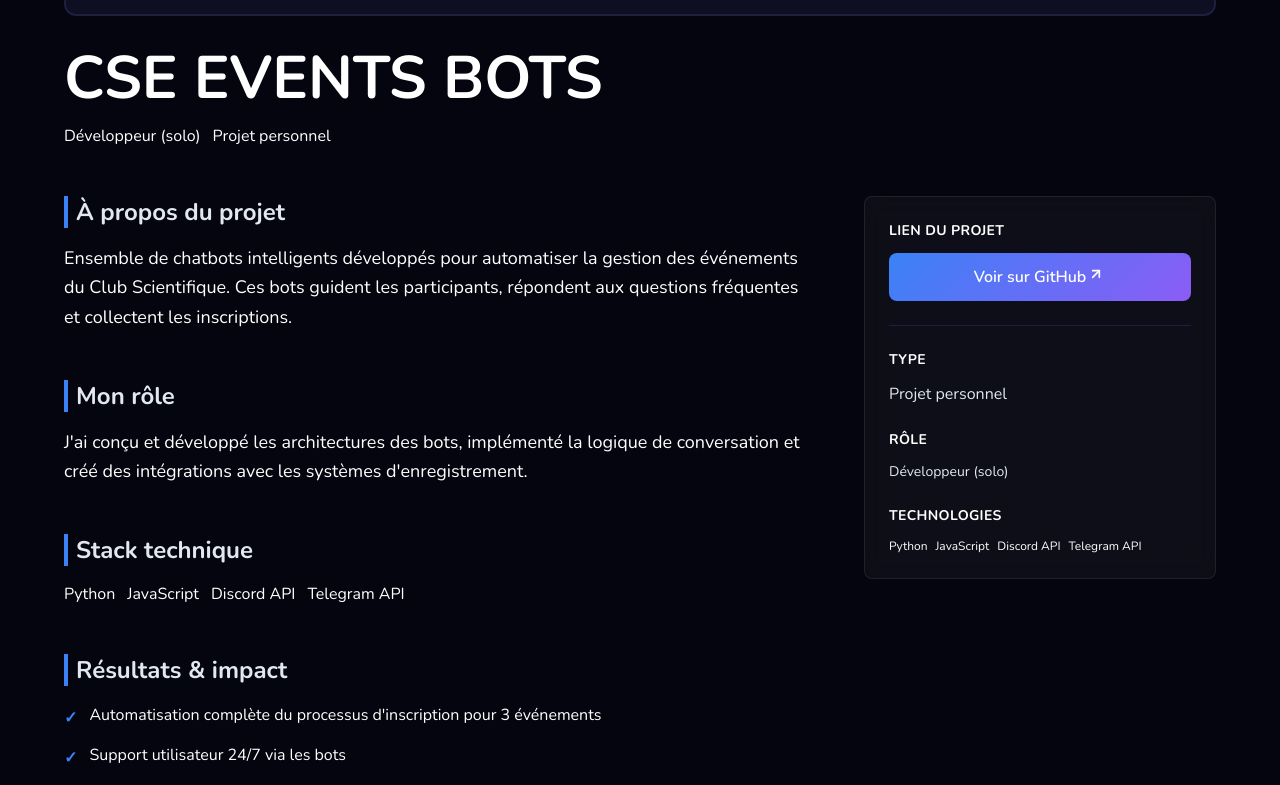
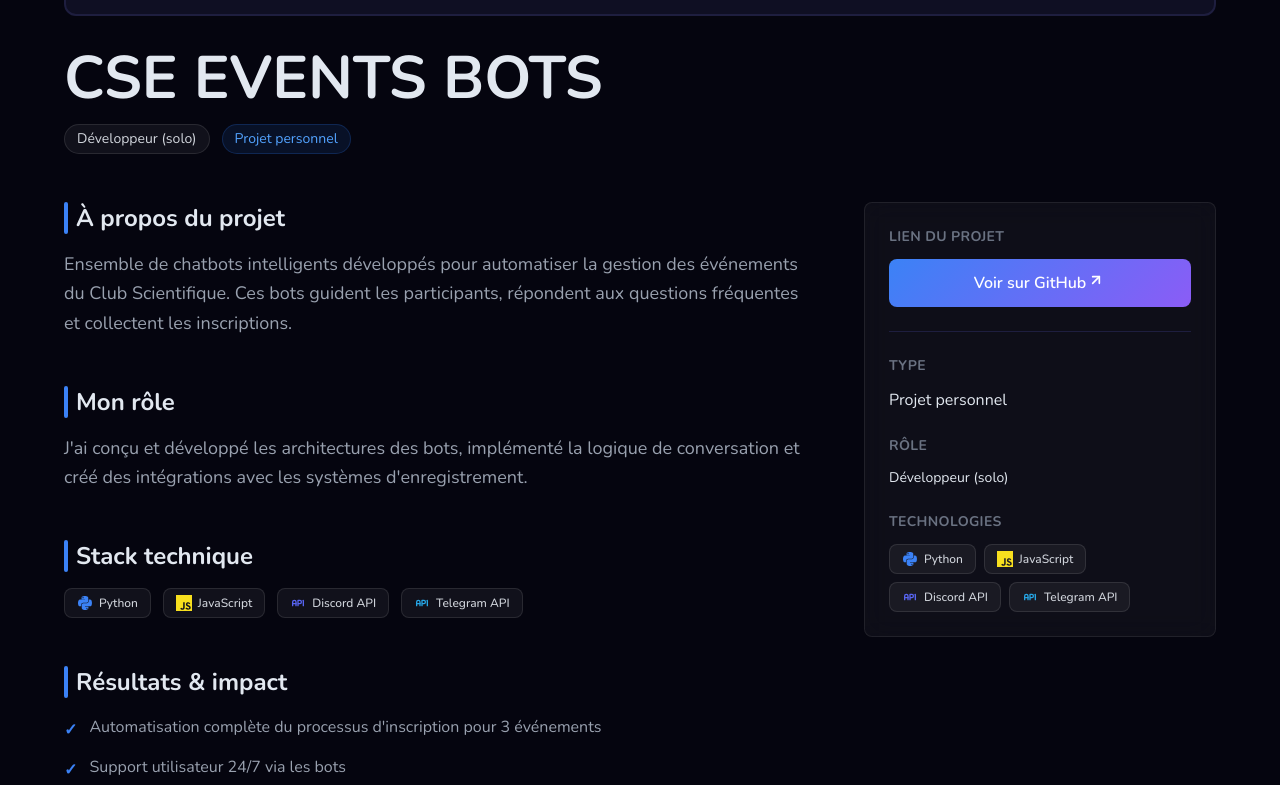
Before and after one commit to AnesHannachi/portfolio-v2, a Next.js app: page /projects/cse-bots in a window 1280 px wide. Shown: the part 800-1585 px from the top of the page. Built offline with nearby package versions, Linux system fonts and the light colour scheme.

Commit message:
feat: add photo feature to the technologies

```diff
--- a/src/components/ProjectDetail.jsx
+++ b/src/components/ProjectDetail.jsx
@@ -1,20 +1,66 @@
 'use client';
 
 import { ArrowUpRight } from 'lucide-react';
+import { FaReact, FaNodeJs, FaPython } from 'react-icons/fa';
+import {
+  SiNextdotjs,
+  SiTailwindcss,
+  SiMongodb,
+  SiExpress,
+  SiLangchain,
+  SiJavascript,
+} from 'react-icons/si';
+import { TbApi } from 'react-icons/tb';
+import { FaDatabase } from 'react-icons/fa';
+
+// Map tech name → { icon, color }
+const techIcons = {
+  'Next.js':      { icon: SiNextdotjs,   color: '#ffffff' },
+  'React.js':     { icon: FaReact,       color: '#61DAFB' },
+  'Tailwind CSS': { icon: SiTailwindcss, color: '#38BDF8' },
+  'Node.js':      { icon: FaNodeJs,      color: '#6BBF47' },
+  'Express':      { icon: SiExpress,     color: '#ffffff' },
+  'MongoDB':      { icon: SiMongodb,     color: '#47A248' },
+  'Python':       { icon: FaPython,      color: '#3B82F6' },
+  'JavaScript':   { icon: SiJavascript,  color: '#F7DF1E' },
+  'LangChain':    { icon: SiLangchain,   color: '#1C3C3C' },
+  'LangGraph':    { icon: FaDatabase,    color: '#7C3AED' },
+  'LLM APIs':     { icon: TbApi,         color: '#F97316' },
+  'APIs':         { icon: TbApi,         color: '#F97316' },
+  'Discord API':  { icon: TbApi,         color: '#5865F2' },
+  'Telegram API': { icon: TbApi,         color: '#26A5E4' },
+  'Claude API':   { icon: TbApi,         color: '#F97316' },
+  'GPT-4':        { icon: TbApi,         color: '#10A37F' },
+  'JWT Auth':     { icon: TbApi,         color: '#FB923C' },
+  'API REST':     { icon: TbApi,         color: '#F97316' },
+};
+
+function TechBadge({ tech }) {
+  const entry = techIcons[tech];
+  const Icon = entry?.icon;
+  const color = entry?.color ?? '#94a3b8';
+
+  return (
+    <div className="flex items-center gap-1.5 px-3 py-1.5 rounded-lg bg-white/5 border border-white/10">
+      {Icon && <Icon style={{ color }} className="w-4 h-4 flex-shrink-0" />}
+      <span className="text-xs font-medium text-gray-300 whitespace-nowrap">{tech}</span>
+    </div>
+  );
+}
 
 const projectData = {
   esiflow: {
     title: 'ESIFLOW',
-    role: 'UI/UX Designer & Développeur Front-End',
-    type: 'Projet d\'équipe',
-    description: 'Plateforme web pour optimiser la gestion des équipements et des opérations de maintenance à l\'ESI.',
-    fullDescription: 'ESIFLOW est une plateforme web développée pour centraliser et simplifier la gestion des équipements et des opérations de maintenance au sein de l\'école. Elle permet aux administrateurs de suivre l\'état des équipements, de planifier les maintenances et d\'améliorer les workflows organisationnels.',
-    myRole: 'J\'ai conçu l\'interface utilisateur en mettant l\'accent sur l\'accessibilité et l\'expérience utilisateur, puis j\'ai développé les composants React et intégré la logique frontend pour garantir une expérience fluide.',
+    role: "UI/UX Designer & Développeur Front-End",
+    type: "Projet d'équipe",
+    description: "Plateforme web pour optimiser la gestion des équipements et des opérations de maintenance à l'ESI.",
+    fullDescription: "ESIFLOW est une plateforme web développée pour centraliser et simplifier la gestion des équipements et des opérations de maintenance au sein de l'école. Elle permet aux administrateurs de suivre l'état des équipements, de planifier les maintenances et d'améliorer les workflows organisationnels.",
+    myRole: "J'ai conçu l'interface utilisateur en mettant l'accent sur l'accessibilité et l'expérience utilisateur, puis j'ai développé les composants React et intégré la logique frontend pour garantir une expérience fluide.",
     stack: ['Next.js', 'React.js', 'Tailwind CSS', 'API REST'],
     impact: [
-      'Interface intuitive réduisant le temps d\'apprentissage des utilisateurs',
-      'Amélioration de 30% de l\'efficacité des workflows de maintenance',
-      'Tableau de bord en temps réel pour le suivi des équipements',
+      "Interface intuitive réduisant le temps d'apprentissage des utilisateurs",
+      "Amélioration de 30% de l'efficacité des workflows de maintenance",
+      "Tableau de bord en temps réel pour le suivi des équipements",
     ],
     github: 'https://github.com/AnesHannachi',
   },
@@ -23,8 +69,8 @@ const projectData = {
     role: 'Développeur Full-Stack (solo)',
     type: 'Projet personnel',
     description: 'Plateforme permettant aux étudiants ESI de calculer leurs moyennes et suivre leur progression via un dashboard avancé.',
-    fullDescription: 'ESI GRADE est une application complète permettant aux étudiants de gérer leurs notes académiques. Elle offre un système de calcul automatisé des moyennes, un historique détaillé et des visualisations graphiques pour suivre la progression académique.',
-    myRole: 'J\'ai développé l\'application de bout en bout, du backend (Node.js + Express) à la base de données (MongoDB) et le frontend (Next.js), implémentant des algorithmes de calcul complexes et une interface responsive.',
+    fullDescription: "ESI GRADE est une application complète permettant aux étudiants de gérer leurs notes académiques. Elle offre un système de calcul automatisé des moyennes, un historique détaillé et des visualisations graphiques pour suivre la progression académique.",
+    myRole: "J'ai développé l'application de bout en bout, du backend (Node.js + Express) à la base de données (MongoDB) et le frontend (Next.js), implémentant des algorithmes de calcul complexes et une interface responsive.",
     stack: ['Next.js', 'Node.js', 'Express', 'MongoDB', 'JWT Auth'],
     impact: [
       'Plus de 50 étudiants utilisant la plateforme',
@@ -38,13 +84,13 @@ const projectData = {
     role: 'Développeur (solo)',
     type: 'Projet personnel',
     description: 'Chatbots pour les événements du CSE (DataHack, InnovDigitale, CCC) pour guider les participants et automatiser les flux de travail.',
-    fullDescription: 'Ensemble de chatbots intelligents développés pour automatiser la gestion des événements du Club Scientifique. Ces bots guident les participants, répondent aux questions fréquentes et collectent les inscriptions.',
-    myRole: 'J\'ai conçu et développé les architectures des bots, implémenté la logique de conversation et créé des intégrations avec les systèmes d\'enregistrement.',
+    fullDescription: "Ensemble de chatbots intelligents développés pour automatiser la gestion des événements du Club Scientifique. Ces bots guident les participants, répondent aux questions fréquentes et collectent les inscriptions.",
+    myRole: "J'ai conçu et développé les architectures des bots, implémenté la logique de conversation et créé des intégrations avec les systèmes d'enregistrement.",
     stack: ['Python', 'JavaScript', 'Discord API', 'Telegram API'],
     impact: [
-      'Automatisation complète du processus d\'inscription pour 3 événements',
+      "Automatisation complète du processus d'inscription pour 3 événements",
       'Support utilisateur 24/7 via les bots',
-      'Amélioration significative de l\'expérience participant',
+      "Amélioration significative de l'expérience participant",
     ],
     github: 'https://github.com/AnesHannachi',
   },
@@ -53,11 +99,11 @@ const projectData = {
     role: 'Développeur des fonctions agents',
     type: 'Projet académique',
     description: 'Architecture multi-agents IA basée sur des LLMs capable de réparer et maintenir du code de manière autonome.',
-    fullDescription: 'The Refactoring Swarm est un système innovative utilisant une architecture multi-agents IA. Chaque agent spécialisé (analyseur, refactoriseur, testeur) travaille ensemble pour améliorer et maintenir du code source de manière autonome.',
-    myRole: 'J\'ai développé les fonctions d\'orchestration des agents, implémenté la logique de communication inter-agents et créé les pipelines d\'analyse de code avec LangChain et LangGraph.',
+    fullDescription: "The Refactoring Swarm est un système innovant utilisant une architecture multi-agents IA. Chaque agent spécialisé (analyseur, refactoriseur, testeur) travaille ensemble pour améliorer et maintenir du code source de manière autonome.",
+    myRole: "J'ai développé les fonctions d'orchestration des agents, implémenté la logique de communication inter-agents et créé les pipelines d'analyse de code avec LangChain et LangGraph.",
     stack: ['Python', 'LangChain', 'LangGraph', 'Claude API', 'GPT-4'],
     impact: [
-      'Prototype fonctionnel d\'un système multi-agents autonome',
+      "Prototype fonctionnel d'un système multi-agents autonome",
       'Analyse et refactorisation automatisée de 1000+ lignes de code',
       'Démonstration réussie lors de présentations académiques',
     ],
@@ -103,19 +149,17 @@ export default function ProjectDetail({ slug }) {
 
         {/* Hero Section */}
         <div className="mb-12">
-          {/* Image Placeholder */}
           <div className="w-full aspect-video bg-[#0f0f23] border-2 border-[#1e1e3f] rounded-xl flex items-center justify-center mb-8">
-            <span className="text-muted text-center">
+            <span className="text-center">
               <div className="text-5xl mb-3">🖼️</div>
-              <p className="text-sm">[image projet large]</p>
+              <p className="text-sm text-gray-500">[image projet large]</p>
             </span>
           </div>
 
-          {/* Title and Badges */}
-          <h1 className="text-5xl md:text-6xl font-bold text-gradient mb-4">{project.title}</h1>
+          <h1 className="text-5xl md:text-6xl font-bold text-[#e2e8f0] mb-4">{project.title}</h1>
           <div className="flex flex-wrap gap-3 mb-6">
-            <span className="badge-role">{project.role}</span>
-            <span className="badge-role">{project.type}</span>
+            <span className="px-3 py-1 rounded-full text-sm bg-white/5 border border-white/10 text-gray-300">{project.role}</span>
+            <span className="px-3 py-1 rounded-full text-sm bg-blue-500/10 border border-blue-500/20 text-blue-400">{project.type}</span>
           </div>
         </div>
 
@@ -123,48 +167,44 @@ export default function ProjectDetail({ slug }) {
         <div className="grid grid-cols-1 md:grid-cols-3 gap-12">
           {/* Main Content */}
           <div className="md:col-span-2 space-y-12">
-            {/* À propos du projet */}
+
             <section>
               <h2 className="text-2xl font-bold text-[#e2e8f0] mb-4 flex items-center gap-2">
-                <span className="w-1 h-8 bg-[#3B82F6]"></span>
+                <span className="w-1 h-8 bg-[#3B82F6] rounded-full"></span>
                 À propos du projet
               </h2>
-              <p className="text-muted leading-relaxed text-lg">{project.fullDescription}</p>
+              <p className="text-gray-400 leading-relaxed text-lg">{project.fullDescription}</p>
             </section>
 
-            {/* Mon rôle */}
             <section>
               <h2 className="text-2xl font-bold text-[#e2e8f0] mb-4 flex items-center gap-2">
-                <span className="w-1 h-8 bg-[#3B82F6]"></span>
+                <span className="w-1 h-8 bg-[#3B82F6] rounded-full"></span>
                 Mon rôle
               </h2>
-              <p className="text-muted leading-relaxed text-lg">{project.myRole}</p>
+              <p className="text-gray-400 leading-relaxed text-lg">{project.myRole}</p>
             </section>
 
-            {/* Stack Tech */}
+            {/* Stack with colored icons */}
             <section>
               <h2 className="text-2xl font-bold text-[#e2e8f0] mb-4 flex items-center gap-2">
-                <span className="w-1 h-8 bg-[#3B82F6]"></span>
+                <span className="w-1 h-8 bg-[#3B82F6] rounded-full"></span>
                 Stack technique
               </h2>
               <div className="flex flex-wrap gap-3">
                 {project.stack.map((tech) => (
-                  <span key={tech} className="badge-accent">
-                    {tech}
-                  </span>
+                  <TechBadge key={tech} tech={tech} />
                 ))}
               </div>
             </section>
 
-            {/* Résultats & Impact */}
             <section>
               <h2 className="text-2xl font-bold text-[#e2e8f0] mb-4 flex items-center gap-2">
-                <span className="w-1 h-8 bg-[#3B82F6]"></span>
+                <span className="w-1 h-8 bg-[#3B82F6] rounded-full"></span>
                 Résultats & impact
               </h2>
               <ul className="space-y-3">
                 {project.impact.map((item) => (
-                  <li key={item} className="flex items-start gap-3 text-muted">
+                  <li key={item} className="flex items-start gap-3 text-gray-400">
                     <span className="text-[#3B82F6] font-bold mt-1">✓</span>
                     <span className="leading-relaxed">{item}</span>
                   </li>
@@ -172,18 +212,17 @@ export default function ProjectDetail({ slug }) {
               </ul>
             </section>
 
-            {/* Screenshots */}
             <section>
               <h2 className="text-2xl font-bold text-[#e2e8f0] mb-4 flex items-center gap-2">
-                <span className="w-1 h-8 bg-[#3B82F6]"></span>
+                <span className="w-1 h-8 bg-[#3B82F6] rounded-full"></span>
                 Aperçus
               </h2>
               <div className="grid grid-cols-1 md:grid-cols-2 gap-4">
                 {[1, 2, 3].map((i) => (
-                  <div key={i} className="aspect-video bg-[#0f0f23] border-2 border-[#1e1e3f] rounded-lg flex items-center justify-center">
-                    <span className="text-muted text-center">
+                  <div key={i} className="aspect-video bg-[#0f0f23] border border-[#1e1e3f] rounded-lg flex items-center justify-center">
+                    <span className="text-center">
                       <div className="text-3xl mb-2">📸</div>
-                      <p className="text-xs">[screenshot {i}]</p>
+                      <p className="text-xs text-gray-600">[screenshot {i}]</p>
                     </span>
                   </div>
                 ))}
@@ -195,7 +234,7 @@ export default function ProjectDetail({ slug }) {
           <div className="md:col-span-1">
             <div className="glass rounded-lg p-6 sticky top-24 space-y-6">
               <div>
-                <h3 className="text-sm font-bold text-muted mb-3 uppercase tracking-wide">Lien du projet</h3>
+                <h3 className="text-sm font-bold text-gray-500 mb-3 uppercase tracking-wide">Lien du projet</h3>
                 <a
                   href={project.github}
                   target="_blank"
@@ -213,22 +252,20 @@ export default function ProjectDetail({ slug }) {
               </div>
 
               <div className="pt-6 border-t border-[#1e1e3f]">
-                <h3 className="text-sm font-bold text-muted mb-3 uppercase tracking-wide">Type</h3>
+                <h3 className="text-sm font-bold text-gray-500 mb-3 uppercase tracking-wide">Type</h3>
                 <p className="text-[#e2e8f0]">{project.type}</p>
               </div>
 
               <div>
-                <h3 className="text-sm font-bold text-muted mb-3 uppercase tracking-wide">Rôle</h3>
+                <h3 className="text-sm font-bold text-gray-500 mb-3 uppercase tracking-wide">Rôle</h3>
                 <p className="text-[#e2e8f0] text-sm">{project.role}</p>
               </div>
 
               <div>
-                <h3 className="text-sm font-bold text-muted mb-3 uppercase tracking-wide">Technologies</h3>
+                <h3 className="text-sm font-bold text-gray-500 mb-3 uppercase tracking-wide">Technologies</h3>
                 <div className="flex flex-wrap gap-2">
-                  {project.stack.slice(0, 4).map((tech) => (
-                    <span key={tech} className="badge-accent text-xs">
-                      {tech}
-                    </span>
+                  {project.stack.map((tech) => (
+                    <TechBadge key={tech} tech={tech} />
                   ))}
                 </div>
               </div>
--- a/src/components/Projects.jsx
+++ b/src/components/Projects.jsx
@@ -2,15 +2,41 @@
 
 import Link from 'next/link';
 import { ArrowUpRight } from 'lucide-react';
+import { FaReact, FaNodeJs, FaPython } from 'react-icons/fa';
+import {
+  SiNextdotjs,
+  SiTailwindcss,
+  SiMongodb,
+  SiExpress,
+  SiLangchain,
+  SiJavascript,
+} from 'react-icons/si';
+import { TbApi } from 'react-icons/tb';
+import { FaDatabase } from 'react-icons/fa';
 
+// Map tech name → { icon, color }
+const techIcons = {
+  'Next.js':      { icon: SiNextdotjs,   color: '#ffffff' },
+  'React.js':     { icon: FaReact,       color: '#61DAFB' },
+  'Tailwind CSS': { icon: SiTailwindcss, color: '#38BDF8' },
+  'Node.js':      { icon: FaNodeJs,      color: '#6BBF47' },
+  'Express':      { icon: SiExpress,     color: '#ffffff' },
+  'MongoDB':      { icon: SiMongodb,     color: '#47A248' },
+  'Python':       { icon: FaPython,      color: '#3B82F6' },
+  'JavaScript':   { icon: SiJavascript,  color: '#F7DF1E' },
+  'LangChain':    { icon: SiLangchain,   color: '#1C3C3C' },
+  'LangGraph':    { icon: FaDatabase,    color: '#7C3AED' },
+  'LLM APIs':     { icon: TbApi,         color: '#F97316' },
+  'APIs':         { icon: TbApi,         color: '#F97316' },
+};
 
 const projects = [
   {
     slug: 'esiflow',
     title: 'ESIFLOW',
     role: 'UI/UX Designer & Développeur Front-End',
-    type: 'Projet d\'équipe',
-    description: 'Plateforme web pour optimiser la gestion des équipements et des opérations de maintenance à l\'ESI.',
+    type: "Projet d'équipe",
+    description: "Plateforme web pour optimiser la gestion des équipements et des opérations de maintenance à l'ESI.",
     stack: ['Next.js', 'React.js', 'Tailwind CSS'],
     github: 'https://github.com/AnesHannachi',
   },
@@ -43,11 +69,24 @@ const projects = [
   },
 ];
 
+function TechBadge({ tech }) {
+  const entry = techIcons[tech];
+  const Icon = entry?.icon;
+  const color = entry?.color ?? '#94a3b8';
+
+  return (
+    <div className="flex items-center gap-1.5 px-3 py-1.5 rounded-lg bg-white/5 border border-white/10">
+      {Icon && <Icon style={{ color }} className="w-4 h-4 flex-shrink-0" />}
+      <span className="text-xs font-medium text-gray-300 whitespace-nowrap">{tech}</span>
+    </div>
+  );
+}
+
 export default function Projects() {
   return (
     <section id="projects" className="py-24 px-6 bg-[#05050f]">
       <div className="max-w-7xl mx-auto">
-        {/* Section Title with accent */}
+        {/* Section Title */}
         <div className="mb-16">
           <h2 className="text-5xl font-bold">
             Une sélection de mes projets{' '}
@@ -62,35 +101,27 @@ export default function Projects() {
               key={project.slug}
               className="glass rounded-2xl overflow-hidden group card-scale"
             >
-              {/* Image Placeholder - 16:9 aspect ratio */}
-              <div className="relative w-full bg-gray-900 rounded-t-2xl overflow-hidden">
+              {/* Image Placeholder */}
+              <div className="relative w-full rounded-t-2xl overflow-hidden">
                 <div className="aspect-video flex items-center justify-center bg-gray-950 relative">
                   <div className="text-center">
                     <div className="text-4xl mb-2">📸</div>
                     <p className="text-xs text-gray-600">[ screenshot projet ]</p>
                   </div>
-                  {/* Subtle gradient overlay */}
-                  <div className="absolute bottom-0 left-0 right-0 h-12 bg-linear-to-t from-gray-950 to-transparent opacity-40" />
+                  <div className="absolute bottom-0 left-0 right-0 h-12 bg-gradient-to-t from-gray-950 to-transparent opacity-40" />
                 </div>
               </div>
 
               {/* Content */}
               <div className="p-6">
-                {/* Title */}
                 <h3 className="text-xl font-bold mb-3">{project.title}</h3>
-
-                {/* Description */}
                 <p className="text-gray-400 text-sm mb-6">{project.description}</p>
 
                 {/* Tech Stack */}
-                <div className="mb-6">
-                  <div className="flex flex-wrap gap-2">
+                <div className="flex flex-wrap gap-2 mb-6">
                   {project.stack.map((tech) => (
-                      <span key={tech} className="tag">
-                        {tech}
-                      </span>
+                    <TechBadge key={tech} tech={tech} />
                   ))}
-                  </div>
                 </div>
 
                 {/* Links */}
```
Lines whose indentation alone changed are shown as unchanged.
